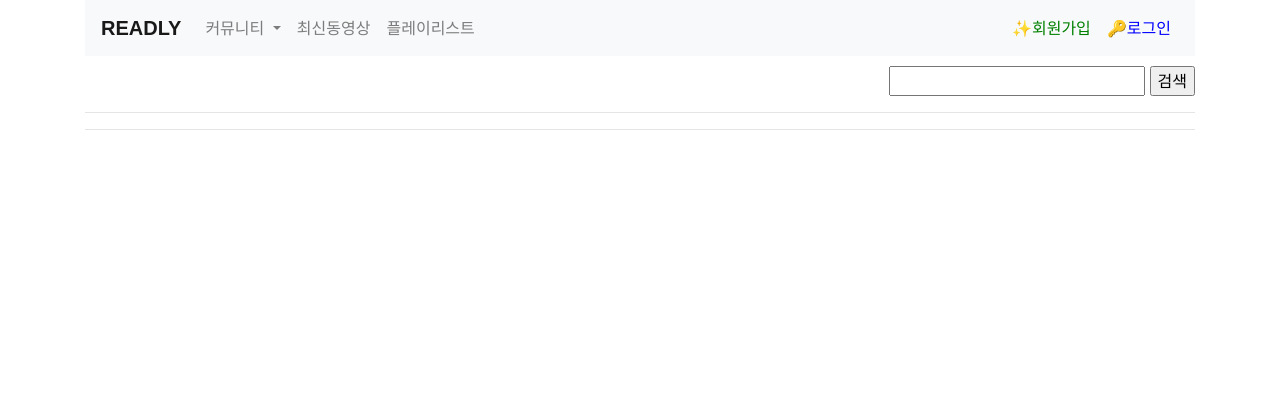
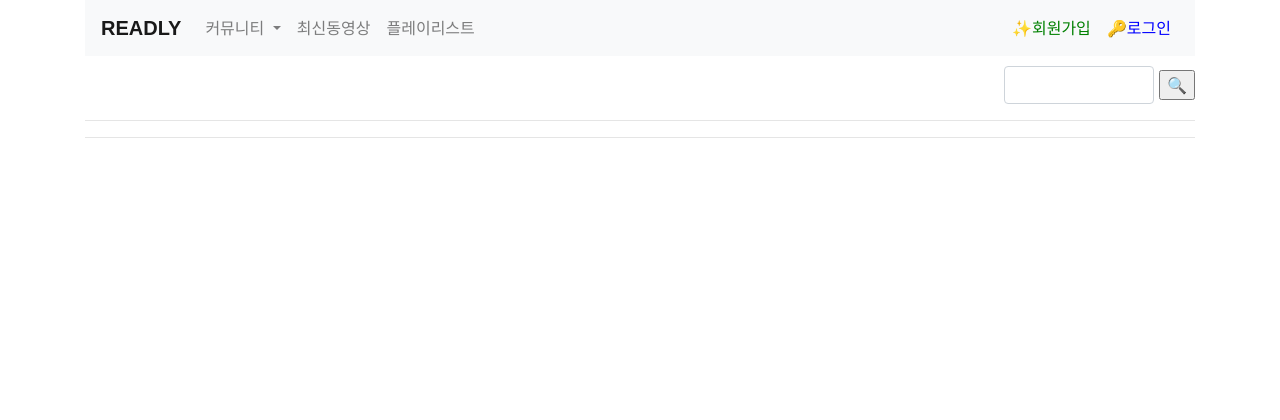
Before and after one commit to lunevilia/marketing, a Django app: template usingform/templates/formtest.html in a window 1280 px wide. Shown: the top 420 px of the page. Run offline with Django 3.2, Linux system fonts and the light colour scheme; the template is opened without the code that fills it, so the values that code supplies are empty; some libraries are stand-ins or nearby versions.

Commit message:
검색하는 디자인 수정1

```diff
--- a/usingform/templates/formtest.html
+++ b/usingform/templates/formtest.html
@@ -400,26 +400,34 @@ window.onload = function(){
 {% for i in important_board %}
 <div style="margin-bottom: 10px;display:table;"><span style="display:table-cell;vertical-align:middle;background-color:{{i.post.category.color}};" class="badge">{{i.post.category.board_name}}</span><a style="display:table-cell;padding-left: 5px;" href="{% url 'forms:shw_form' i.post.category i.post.id %}">{{i.post.title_short}}</a></div>
 {% endfor %}
-<span style="display:flex;justify-content: space-between;">
+{% if user.is_anonymous %}
+<span style="display: flex;justify-content: space-between;">
+{% else %}
+<span>
+{% endif %}
     <h2>{{board_name}}</h2>
-    <div style="display: flex;">
+
 {% if user.is_anonymous %}
 <!-- 디자인 때문에 좀 복잡합니다 -->
-<form method="GET" style="text-align: right;margin-left:8px;" action="{% url 'forms:selectform' board_name %}">
-    <input type="text" calss="form-control" name="search">
-    <input type="submit" value="검색">
+<form method="GET" style="text-align:right; margin-left:8px;" action="{% url 'forms:selectform' board_name %}">
+    <span class="form-inline">
+        <input style="width: 150px;margin-right: 5px;" type="text" class="form-control" name="search">
+        <input type="submit" value="🔍">
+    </span>
 </form>
-</div>
 </span>
 {% endif %}
 
 {% if user.is_authenticated %}
-<button style="height: fit-content;font-size: x-small;" class="btn btn-primary" type="button" data-toggle="collapse" data-target="#collapseExample" aria-expanded="false" aria-controls="collapseExample">
+<div style="display: flex;justify-content: space-between;">
+<button class="btn btn-primary" type="button" data-toggle="collapse" data-target="#collapseExample" aria-expanded="false" aria-controls="collapseExample">
 ✏글쓰기
 </button>
 <form method="GET" style="text-align: right;margin-left:8px;" action="{% url 'forms:selectform' board_name %}">
-    <input type="text" calss="form-control" name="search">
-    <input type="submit" value="검색">
+    <div class="form-inline">
+        <input style="width: 150px;" type="text" class="form-control" name="search">
+        <input type="submit" value="🔍">
+    </div>
 </form>
 </div>
 </span>
```
